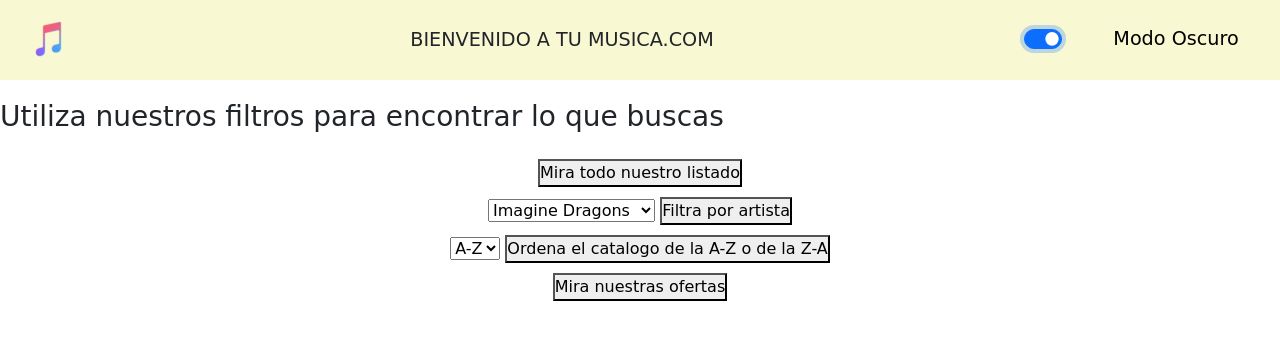
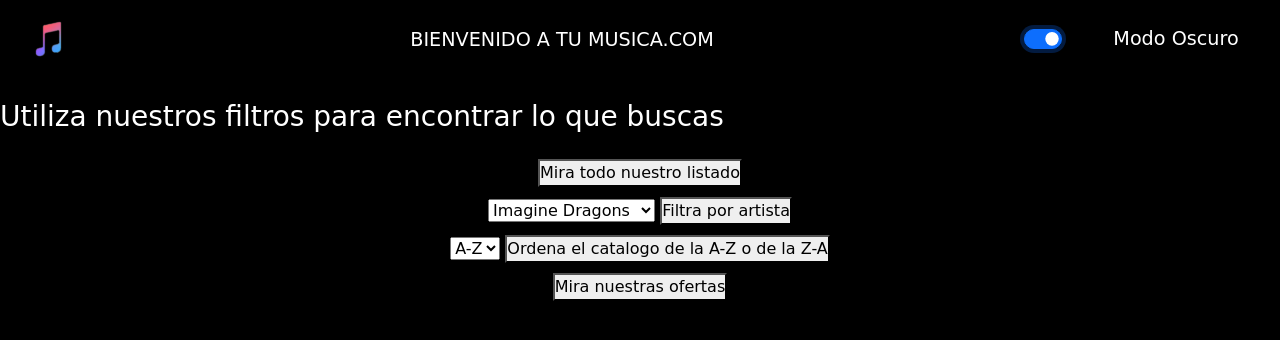
Before and after one commit to saloTecD/preEntrega2, a plain HTML site: page index.html in a window 1280 px wide. Both pictures are taken after a click on the switch "Modo Oscuro". Drawn offline with nearby package versions, Linux system fonts and the light colour scheme.

Commit message:
pre entrega 3 con modo oscuro con checkbox y localstorage para guardar el estado del modo oscuro

```diff
--- a/index.html
+++ b/index.html
@@ -10,11 +10,11 @@
     <title>Document</title>
 </head>
 
-<body>
-    <header id="Encabezado">
+<body class="modoClaro">
+    <header id="Encabezado" class="encabezadoBackground">
         <div id="logoContainer"><img src="./assets/logoF.png" alt="logo"></div>
         <div id="enc"> BIENVENIDO A TU MUSICA.COM</div>
-        <div id="modoOscuro">
+        <div class="selectorModo">
             <div class="form-check form-switch">
                 <input class="form-check-input" type="checkbox" role="switch" id="flexSwitchCheckDefault">
                 <label class="form-check-label" for="flexSwitchCheckDefault">Modo Oscuro</label>
--- a/index.js
+++ b/index.js
@@ -1,3 +1,43 @@
+const bottonModoOscuro =document.querySelector("#flexSwitchCheckDefault")
+const body=document.querySelector(".modoClaro")
+const encabezado=document.querySelector("#Encabezado")
+const divModoOscuro =document.querySelector(".selectorModo")
+
+//verificar modo oscuro
+const mo=localStorage.getItem("modoOscuro")
+if(mo==="si"){
+    oscuro()
+}
+
+
+// Configuracion modo oscuro y local storage
+
+
+
+bottonModoOscuro.onclick=()=>{
+    if(localStorage.getItem("modoOscuro")==="si"){
+        localStorage.setItem("modoOscuro","no")
+        body.classList.toggle("modoOscuro")
+        encabezado.classList.toggle("modoOscuro")
+        divModoOscuro.classList.toggle("modoOscuro")
+
+    }
+    else{
+    localStorage.setItem("modoOscuro","si")
+    body.classList.toggle("modoOscuro")
+    encabezado.classList.toggle("modoOscuro")
+    divModoOscuro.classList.toggle("modoOscuro")}
+
+}
+function oscuro(){
+    body.classList.toggle("modoOscuro")
+    encabezado.classList.toggle("modoOscuro")
+    divModoOscuro.classList.toggle("modoOscuro")
+    document.getElementById("flexSwitchCheckDefault").checked=true
+}
+
+
+// Funciones de arrays, filtros y visualizacion de la informacion de las canciones
 function cardsAHtml (array){
 
         const contenedor=document.querySelector(".contenedor")
--- a/styles.css
+++ b/styles.css
@@ -7,6 +7,8 @@
 body{
     height: 100vh;
     width: 100vw;
+    background-color: white;
+    color: black;
 }
 .filtros{
 
@@ -17,7 +19,7 @@ body{
 }
 #Encabezado{
     display: flex;
-    background-color: rgb(248, 248, 210);
+
     font-family: cursive;
     font-size: larger;
     text-align: center;
@@ -26,6 +28,10 @@ body{
     justify-content:space-between;
     width: 100vw;
 
+}
+.encabezadoBackground{
+    background-color: rgb(248, 248, 210);
+    color: black;
 }
 
 #filtros-container{
@@ -51,13 +57,14 @@ body{
     overflow-wrap: break-word;
     word-wrap: break-word;
     max-width: 225px;
+    color: black;
 }
 
 .card h3{
     font-size: small;
 }
 
-#modoOscuro{
+.selectorModo{
     color: black;
 
     width: 20%;
@@ -68,3 +75,12 @@ body{
 #container{
     margin-top: 20px;
 }
+
+.modoClaro{
+    background-color: white;
+    color: black;
+}
+.modoOscuro{
+    background-color: black;
+    color: white;
+}
```
